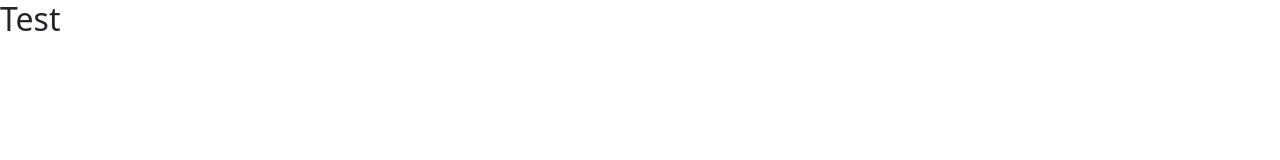
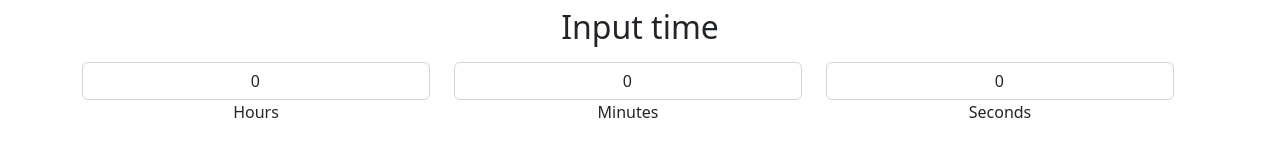
Before and after one commit to jmmedina00/fancy-countdown, a website built with webpack: page index.html in a window 1280 px wide. Built offline with nearby package versions, Linux system fonts and the light colour scheme.

Commit message:
chore: prototype inputs for entering time in time form

```diff
--- a/src/html/time-form.html
+++ b/src/html/time-form.html
@@ -1 +1,57 @@
-<h2>Test</h2>
+<div class="container-sm text-center">
+  <div class="row">
+    <div class="col py-2">
+      <h2>Input time</h2>
+    </div>
+    <div class="row">
+      <div class="col">
+        <div class="row">
+          <div class="col">
+            <input
+              type="number"
+              class="form-control text-center time-input"
+              min="0"
+              max="23"
+              value="0"
+            />
+          </div>
+        </div>
+        <div class="row">
+          <div class="col">Hours</div>
+        </div>
+      </div>
+      <div class="col">
+        <div class="row">
+          <div class="col">
+            <input
+              type="number"
+              class="form-control text-center time-input"
+              min="0"
+              max="59"
+              value="0"
+            />
+          </div>
+        </div>
+        <div class="row">
+          <div class="col">Minutes</div>
+        </div>
+      </div>
+      <div class="col">
+        <div class="row">
+          <div class="col">
+            <input
+              type="number"
+              class="form-control text-center time-input"
+              min="0"
+              max="59"
+              value="0"
+            />
+          </div>
+        </div>
+        <div class="row">
+          <div class="col">Seconds</div>
+        </div>
+      </div>
+    </div>
+  </div>
+</div>
--- a/src/style.scss
+++ b/src/style.scss
@@ -7,6 +7,10 @@
 
 .time-unit-bar .col {
   transition: height 1s, background-color 1s;
+}
+
+.time-input {
+  padding-left: 1.6em;
 }
 
 @include media-breakpoint-down(lg) {
```
